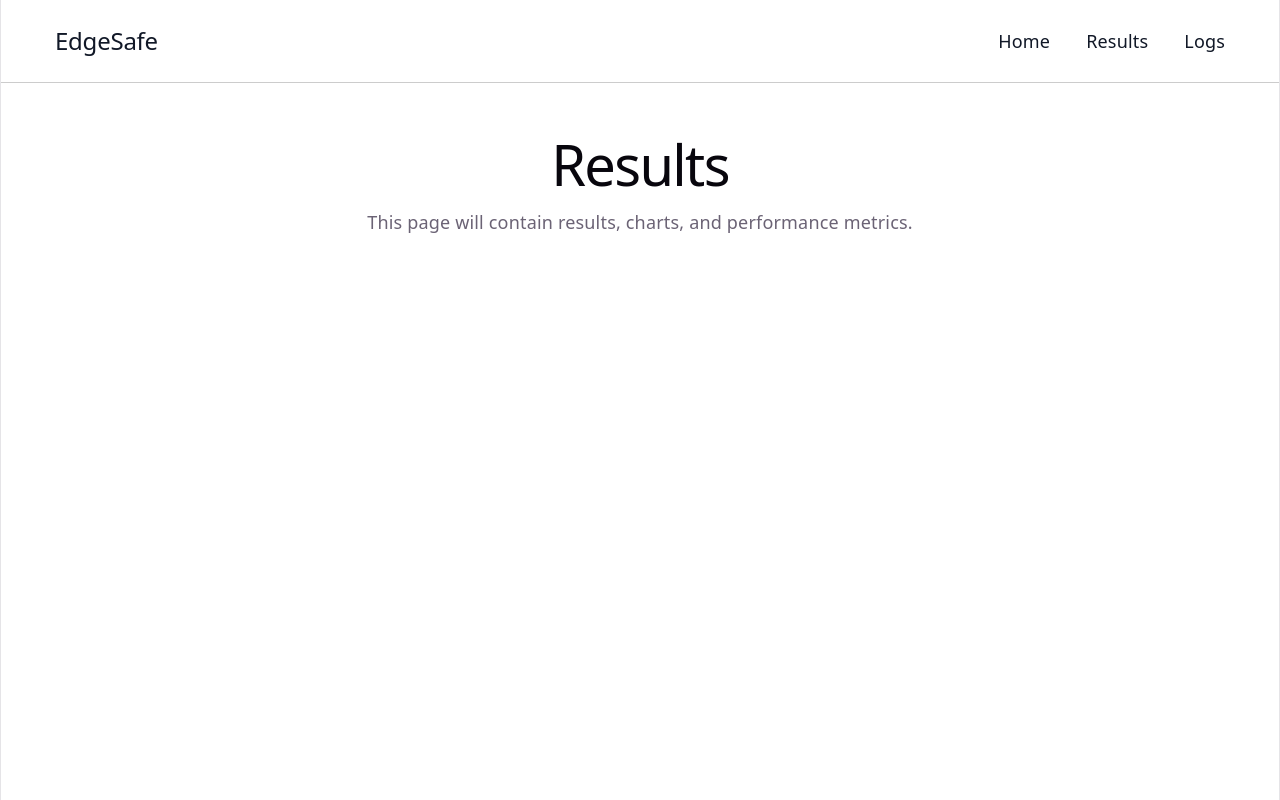
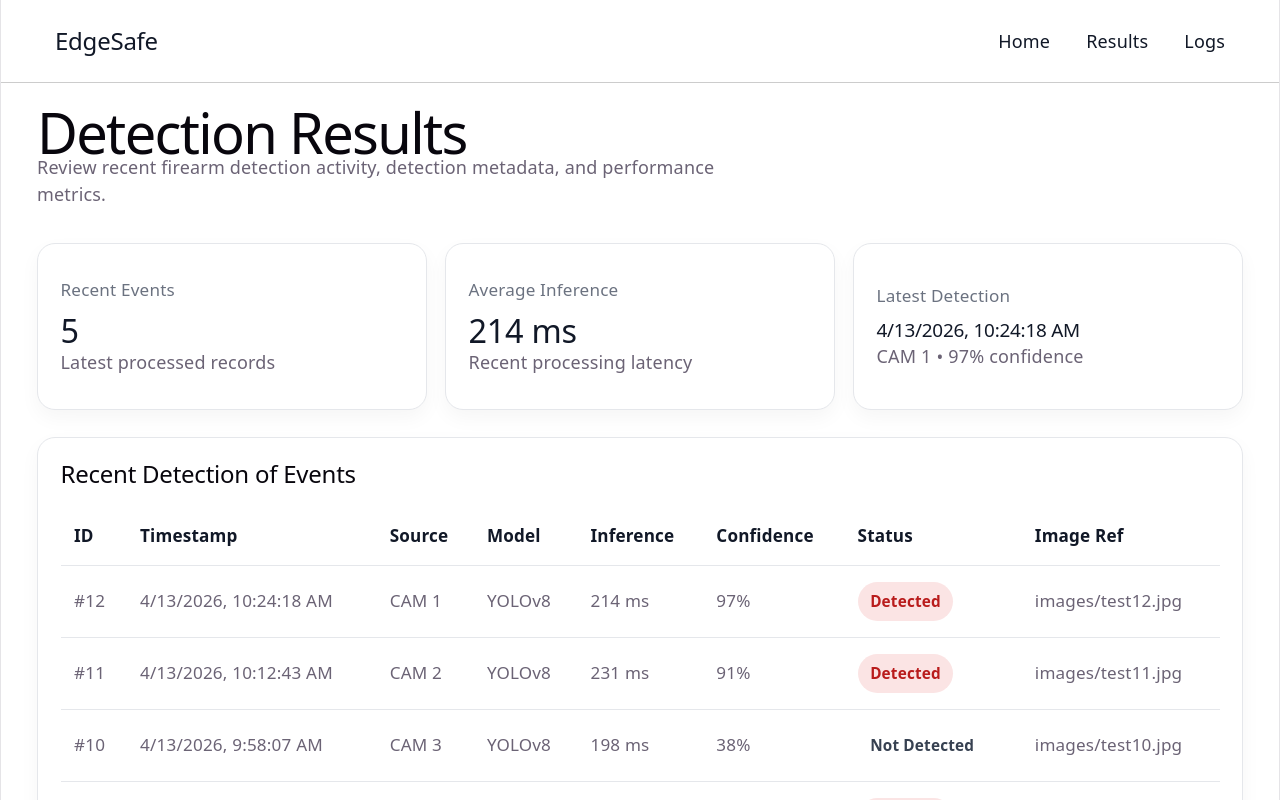
Before and after one commit to marymarmaldonado/Capstone-EdgeSafe, a React (Vite) app in the folder frontend/capstone-site/: page /results in a window 1280 px wide. Shown: the top 800 px of the page. Built offline with nearby package versions, Linux system fonts and the light colour scheme.

Commit message:
created basic ui design with mock data for results page dashboard

```diff
--- a/frontend/capstone-site/src/pages/ResultsPage.tsx
+++ b/frontend/capstone-site/src/pages/ResultsPage.tsx
@@ -1,15 +1,207 @@
+// import Navbar from "../components/Navbar";
+
+// function ResultsPage() {
+//   return (
+//     <div>
+//       <Navbar />
+//       <main style={{ padding: "2rem" }}>
+//         <h1>Results</h1>
+//         <p>This page will contain results, charts, and performance metrics.</p>
+//       </main>
+//     </div>
+//   );
+// }
+
+// export default ResultsPage;
+
 import Navbar from "../components/Navbar";
+import "../styles/dashboard.css";
+
+type DetectionEvent = {
+  id: number;
+  model_name: string;
+  inference_ms: number;
+  timestamp: string;
+  confidence: number;
+  detected: boolean;
+  source: string;
+  image_path: string;
+};
+
+// mock data for recent detection events - in a real app this would come from an API call to the backend
+const recentEvents: DetectionEvent[] = [
+  {
+    id: 12,
+    model_name: "YOLOv8",
+    inference_ms: 214,
+    timestamp: "2026-04-13T10:24:18",
+    confidence: 0.97,
+    detected: true,
+    source: "CAM 1",
+    image_path: "images/test12.jpg",
+  },
+  {
+    id: 11,
+    model_name: "YOLOv8",
+    inference_ms: 231,
+    timestamp: "2026-04-13T10:12:43",
+    confidence: 0.91,
+    detected: true,
+    source: "CAM 2",
+    image_path: "images/test11.jpg",
+  },
+  {
+    id: 10,
+    model_name: "YOLOv8",
+    inference_ms: 198,
+    timestamp: "2026-04-13T09:58:07",
+    confidence: 0.38,
+    detected: false,
+    source: "CAM 3",
+    image_path: "images/test10.jpg",
+  },
+  {
+    id: 9,
+    model_name: "YOLOv8",
+    inference_ms: 220,
+    timestamp: "2026-04-13T09:44:56",
+    confidence: 0.88,
+    detected: true,
+    source: "CAM 1",
+    image_path: "images/test9.jpg",
+  },
+  {
+    id: 8,
+    model_name: "YOLOv8",
+    inference_ms: 205,
+    timestamp: "2026-04-13T09:31:14",
+    confidence: 0.29,
+    detected: false,
+    source: "CAM 4",
+    image_path: "images/test8.jpg",
+  },
+];
 
 function ResultsPage() {
+  const totalRecentEvents = recentEvents.length;
+  const avgInferenceMs =
+    totalRecentEvents > 0
+      ? Math.round(
+          recentEvents.reduce((sum, event) => sum + event.inference_ms, 0) /
+            totalRecentEvents
+        )
+      : 0;
+
+  const latestDetectedEvent = recentEvents.find((event) => event.detected);
+
   return (
     <div>
       <Navbar />
-      <main style={{ padding: "2rem" }}>
-        <h1>Results</h1>
-        <p>This page will contain results, charts, and performance metrics.</p>
+
+      <main className="dashboard-page">
+        <section className="dashboard-header">
+          <div>
+            <h1 className="dashboard-title">Detection Results</h1>
+            <p className="dashboard-subtitle">
+              Review recent firearm detection activity, detection metadata, and performance metrics.
+            </p>
+          </div>
+        </section>
+
+        <section className="stats-grid">
+          <article className="dashboard-card stat-card">
+            <p className="stat-label">Recent Events</p>
+            <h2 className="stat-value">{totalRecentEvents}</h2>
+            <p className="stat-helper">Latest processed records</p>
+          </article>
+
+          <article className="dashboard-card stat-card">
+            <p className="stat-label">Average Inference</p>
+            <h2 className="stat-value">{avgInferenceMs} ms</h2>
+            <p className="stat-helper">Recent processing latency</p>
+          </article>
+
+          <article className="dashboard-card stat-card">
+            <p className="stat-label">Latest Detection</p>
+            <h2 className="stat-value small-text">
+              {latestDetectedEvent
+                ? formatTimestamp(latestDetectedEvent.timestamp)
+                : "No detections"}
+            </h2>
+            <p className="stat-helper">
+              {latestDetectedEvent
+                ? `${latestDetectedEvent.source} • ${Math.round(
+                    latestDetectedEvent.confidence * 100
+                  )}% confidence`
+                : "No recent high-risk event"}
+            </p>
+          </article>
+        </section>
+
+        <section className="dashboard-grid">
+          <article className="dashboard-card">
+            <div className="section-header">
+              <div>
+                <h2>Recent Detection of Events</h2>
+              </div>
+            </div>
+
+            <div className="table-wrapper">
+              <table className="events-table">
+                <thead>
+                  <tr>
+                    <th>ID</th>
+                    <th>Timestamp</th>
+                    <th>Source</th>
+                    <th>Model</th>
+                    <th>Inference</th>
+                    <th>Confidence</th>
+                    <th>Status</th>
+                    <th>Image Ref</th>
+                  </tr>
+                </thead>
+                <tbody>
+                  {recentEvents.map((event) => (
+                    <tr key={event.id}>
+                      <td>#{event.id}</td>
+                      <td>{formatTimestamp(event.timestamp)}</td>
+                      <td>{event.source}</td>
+                      <td>{event.model_name}</td>
+                      <td>{event.inference_ms} ms</td>
+                      <td>{Math.round(event.confidence * 100)}%</td>
+                      <td>
+                        <span
+                          className={`status-badge ${
+                            event.detected
+                              ? "status-detected"
+                              : "status-not-detected"
+                          }`}
+                        >
+                          {event.detected ? "Detected" : "Not Detected"}
+                        </span>
+                      </td>
+                      <td>{event.image_path}</td>
+                    </tr>
+                  ))}
+                </tbody>
+              </table>
+            </div>
+          </article>
+
+        </section>
       </main>
     </div>
   );
 }
 
+function formatTimestamp(timestamp: string) {
+  const date = new Date(timestamp);
+
+  if (Number.isNaN(date.getTime())) {
+    return timestamp;
+  }
+
+  return date.toLocaleString();
+}
+
 export default ResultsPage;
--- /dev/null
+++ b/frontend/capstone-site/src/styles/dashboard.css
@@ -0,0 +1,119 @@
+.dashboard-page {
+  padding: 2rem;
+  text-align: left;
+}
+
+.dashboard-header {
+  display: flex;
+  flex-direction: column;
+  gap: 0.5rem;
+  margin-bottom: 2rem;
+}
+
+.dashboard-title {
+  margin: 0 0 0.5rem 0;
+}
+
+.dashboard-subtitle {
+  max-width: 720px;
+}
+
+.stats-grid {
+  display: grid;
+  grid-template-columns: repeat(3, 1fr);
+  gap: 1rem;
+  margin-bottom: 1.5rem;
+}
+
+.dashboard-grid {
+  display: block;
+}
+
+.dashboard-card {
+  background: #ffffff;
+  border: 1px solid #e5e7eb;
+  border-radius: 18px;
+  padding: 1.25rem;
+  box-shadow: 0 8px 20px rgba(0, 0, 0, 0.04);
+}
+
+.stat-card {
+  min-height: 120px;
+  display: flex;
+  flex-direction: column;
+  justify-content: center;
+}
+
+.stat-label {
+  color: #6b7280;
+  font-size: 0.95rem;
+  margin-bottom: 0.45rem;
+}
+
+.stat-value {
+  margin: 0;
+  font-size: 1.8rem;
+  color: #111827;
+}
+
+.small-text {
+  font-size: 1.05rem;
+  line-height: 1.4;
+}
+
+.section-header {
+  margin-bottom: 1rem;
+}
+
+.section-header h2 {
+  margin: 0;
+}
+
+.table-wrapper {
+  overflow-x: auto;
+}
+
+.events-table {
+  width: 100%;
+  border-collapse: collapse;
+}
+
+.events-table th,
+.events-table td {
+  text-align: left;
+  padding: 0.9rem 0.75rem;
+  border-bottom: 1px solid #e5e7eb;
+  font-size: 0.95rem;
+}
+
+.events-table th {
+  color: #111827;
+  font-weight: 600;
+}
+
+.status-badge {
+  display: inline-block;
+  border-radius: 999px;
+  padding: 0.35rem 0.7rem;
+  font-size: 0.85rem;
+  font-weight: 600;
+}
+
+.status-detected {
+  background: rgba(220, 38, 38, 0.12);
+  color: #b91c1c;
+}
+
+.status-not-detected {
+  color: #374151;
+}
+
+@media (max-width: 950px) {
+  .stats-grid {
+    grid-template-columns: 1fr;
+  }
+
+  .dashboard-page {
+    padding: 1.25rem;
+  }
+}
```
